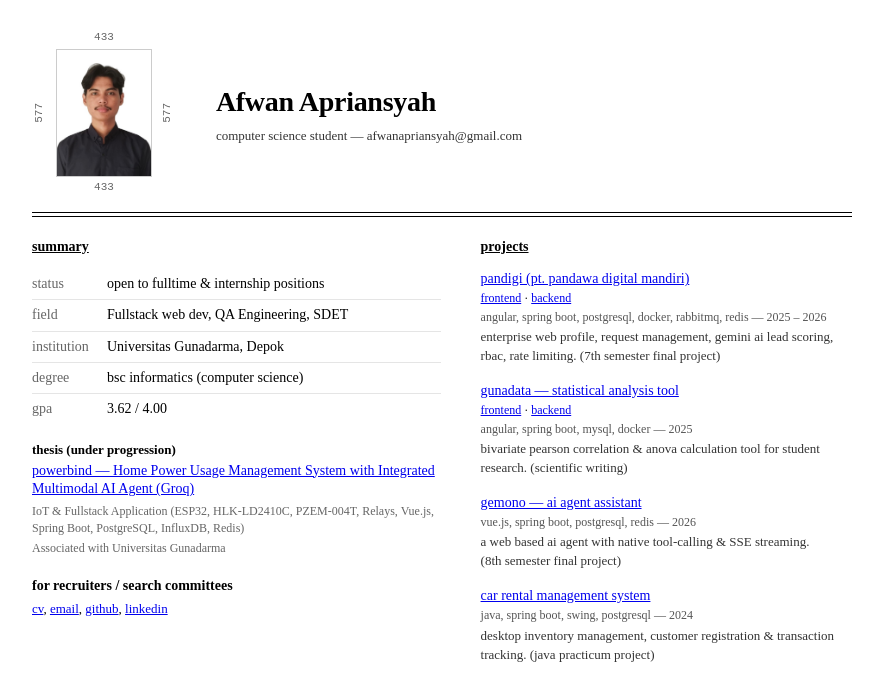
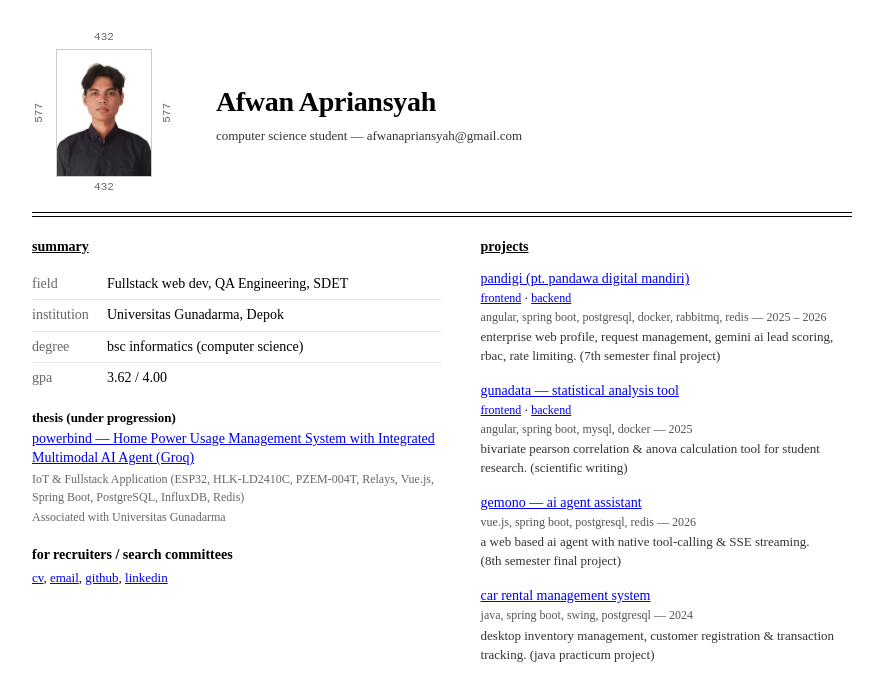
Before and after one commit to nxstray/portfolio, a Vue app: page / in a window 1280 px wide. Shown: the top 700 px of the page, without its empty margins (8-891 px from the left). Built offline with nearby package versions, Linux system fonts and the light colour scheme.

Commit message:
feat: update profile photo and remove status row from summary

```diff
--- a/src/components/HomePage.vue
+++ b/src/components/HomePage.vue
@@ -7,7 +7,7 @@
         <div class="profile-img-row">
           <span class="dim-label dim-left">{{ imgHeight || '—' }}</span>
           <img
-            src="/profile.jpg"
+            src="/formal-bg-crop-white.jpg"
             alt="Afwan Apriansyah"
             class="profile-img"
             @load="handleImageLoad"
@@ -34,10 +34,6 @@
         <div class="col-title">summary</div>
         <table class="summary-table">
           <tbody>
-            <tr>
-              <td class="label">status</td>
-              <td>open to fulltime & internship positions</td>
-            </tr>
             <tr>
               <td class="label">field</td>
               <td>Fullstack web dev, QA Engineering, SDET</td>
```
Also changed, not shown: public/formal-bg-crop-white.jpg (added).
